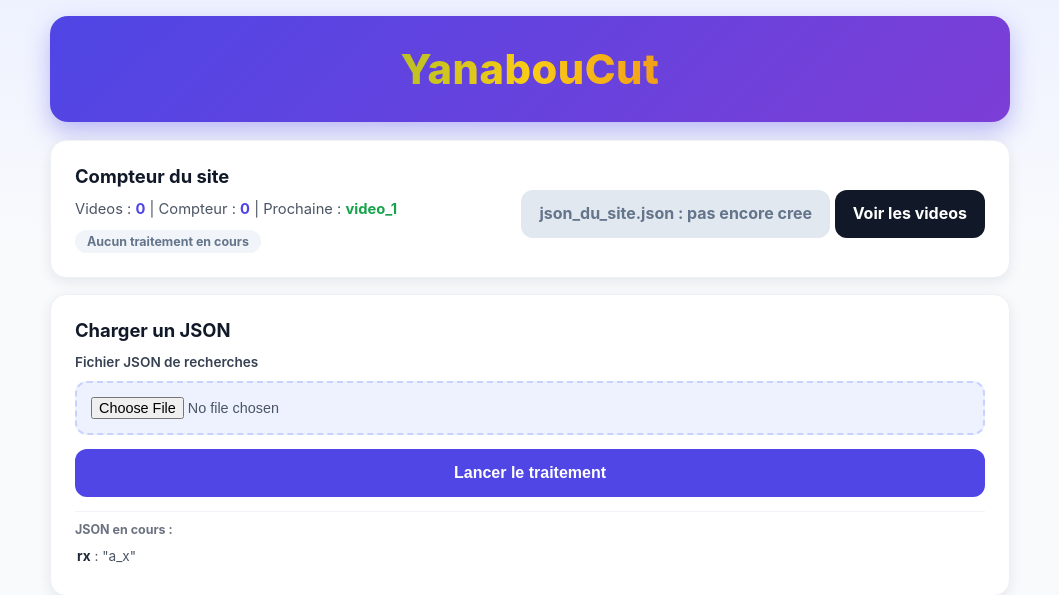
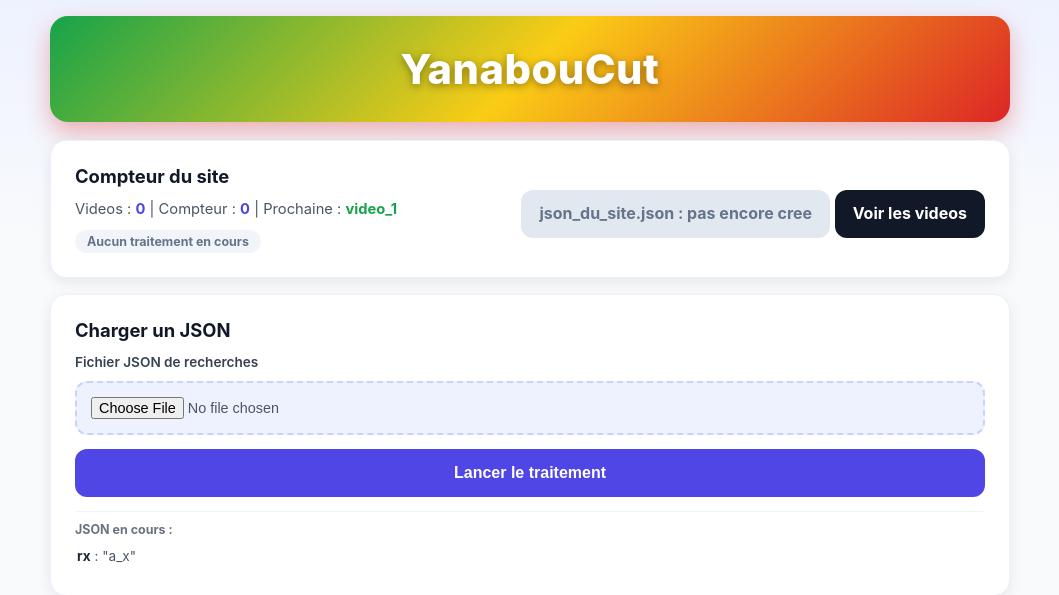
Before and after one commit to YanFocus/YanabouCut, a Django app: page / in a window 1280 px wide. Shown: the top 595 px of the page, without its empty margins (110-1169 px from the left). Run offline with Django 5.2, Linux system fonts and the light colour scheme.

Commit message:
Banniere page accueil en vert/rouge/jaune (#2)
Co-authored-by: openhands <openhands@all-hands.dev>

```diff
--- a/indexation/templates/index.html
+++ b/indexation/templates/index.html
@@ -14,17 +14,14 @@
         .wrap { max-width: 960px; margin: 0 auto; }
         header.hero {
             text-align: center; padding: 28px 16px; margin-bottom: 18px;
-            background: linear-gradient(135deg, #4f46e5, #7c3ed6);
+            background: linear-gradient(135deg, #16a34a 0%, #facc15 50%, #dc2626 100%);
             color: #fff; border-radius: 18px;
-            box-shadow: 0 10px 24px rgba(79, 70, 229, .35);
+            box-shadow: 0 10px 24px rgba(220, 38, 38, .35);
         }
         header.hero h1 {
             font-size: 2rem; font-weight: 800; letter-spacing: .5px;
-            background: linear-gradient(90deg, #16a34a 0%, #facc15 50%, #dc2626 100%);
-            -webkit-background-clip: text;
-            background-clip: text;
-            color: transparent;
-            -webkit-text-fill-color: transparent;
+            color: #fff;
+            text-shadow: 0 2px 8px rgba(0, 0, 0, .4);
         }
         .card {
             background: #fff; border-radius: 16px; padding: 18px;
```
